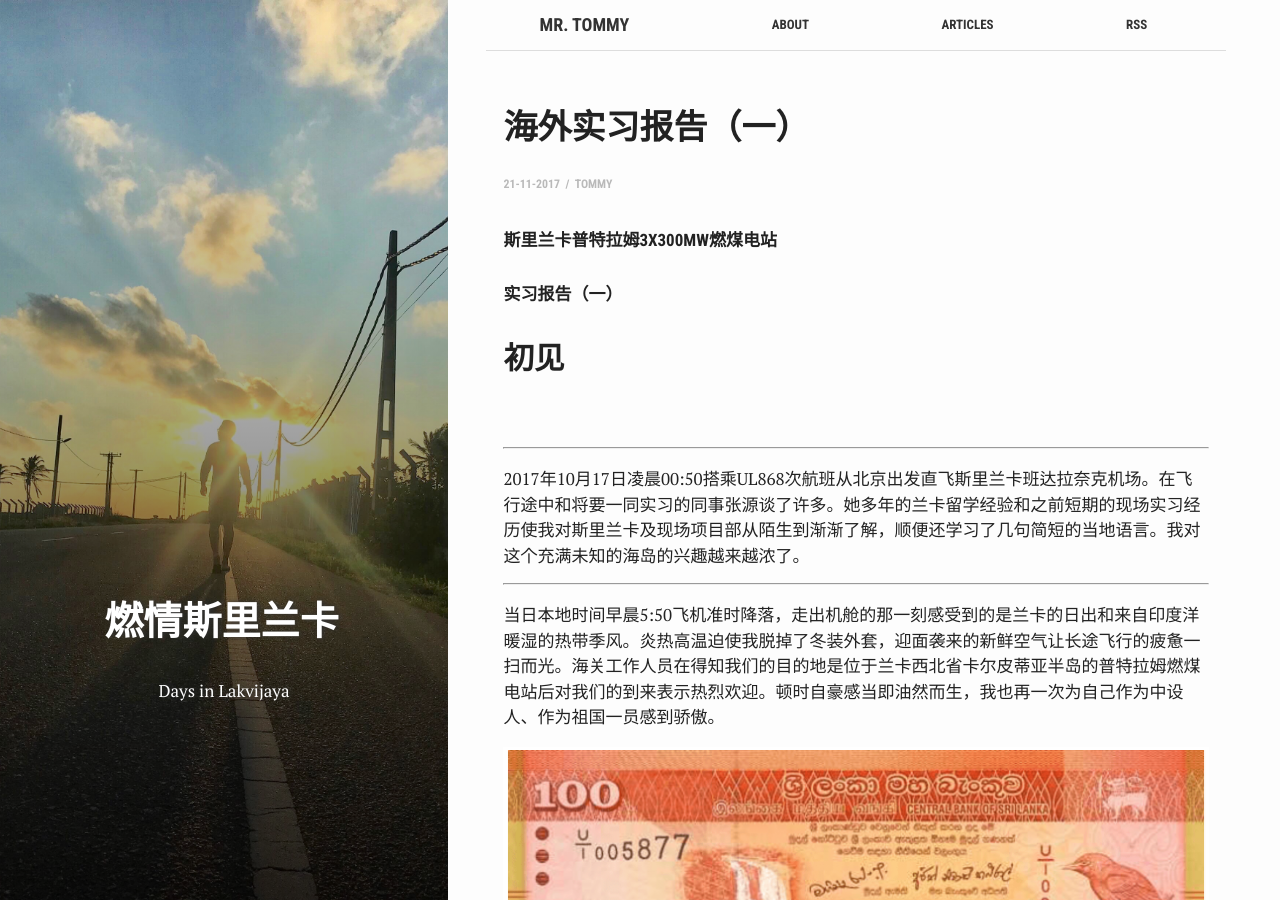
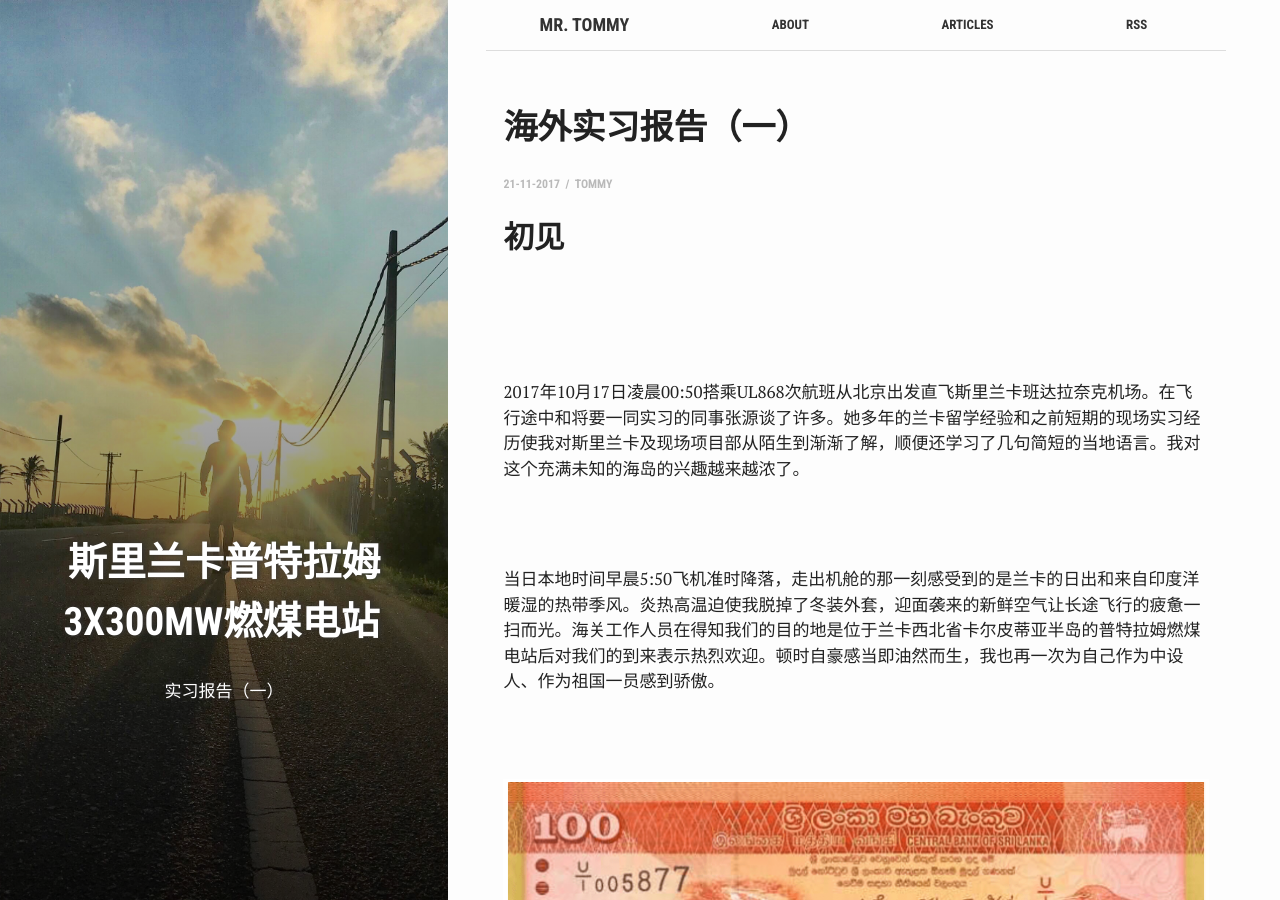
Before and after one commit to ceevon/hello-world, a Jekyll site: the page built from _posts/2017-11-21-Interns Report.md, in a window 1280 px wide and 900 px high. Built offline with Jekyll 4.4.1, drawn with Linux system fonts in a browser that asks for light colours.

Commit message:
line space

```diff
--- a/_posts/2017-11-21-Interns Report.md
+++ b/_posts/2017-11-21-Interns Report.md
@@ -3,84 +3,109 @@ bg: "rails.jpg"
 layout: post
 title:  "海外实习报告（一）"
 crawlertitle: "Days in Lakvijaya"
-summary: "Days in Lakvijaya"
+summary: "实习报告（一）"
 date:   2017-11-21 08:09:47 +0700
 categories: posts
-tags: ['燃情斯里兰卡']
+tags: ['斯里兰卡普特拉姆3X300MW燃煤电站']
 author: Tommy
 
 ---
-##### 斯里兰卡普特拉姆3X300MW燃煤电站
-##### 实习报告（一）
+
 
 
 ## 初见
 <br>
-
----
-
+<br>
+<br>
 
 2017年10月17日凌晨00:50搭乘UL868次航班从北京出发直飞斯里兰卡班达拉奈克机场。在飞行途中和将要一同实习的同事张源谈了许多。她多年的兰卡留学经验和之前短期的现场实习经历使我对斯里兰卡及现场项目部从陌生到渐渐了解，顺便还学习了几句简短的当地语言。我对这个充满未知的海岛的兴趣越来越浓了。
 
----
+<br>
+<br>
+
 当日本地时间早晨5:50飞机准时降落，走出机舱的那一刻感受到的是兰卡的日出和来自印度洋暖湿的热带季风。炎热高温迫使我脱掉了冬装外套，迎面袭来的新鲜空气让长途飞行的疲惫一扫而光。海关工作人员在得知我们的目的地是位于兰卡西北省卡尔皮蒂亚半岛的普特拉姆燃煤电站后对我们的到来表示热烈欢迎。顿时自豪感当即油然而生，我也再一次为自己作为中设人、作为祖国一员感到骄傲。
 
-
+<br>
+<br>
 
 [![post1-1]({{ site.images | relative_url }}/post1-1.png)]({{ site.images | relative_url }}/post1-1.png)
 
 *图一：百元面额斯里兰卡卢比*
+
 <br>
-
+<br>
 
 出机场前，在机场银行柜台换了一些斯里兰卡卢比。一百元面额纸币上呈现的是普特拉姆燃煤电站的全景图，2011年兰卡政府以此来纪念这个兰卡全国装机容量最大，发电量占全国电网电量45%以上的中斯最大经济合作项目。
 
----
+<br>
+<br>
 
 由于没有手机卡也没有网络连接，刚出机场时还有些担心联系不上接机同事。但是，拿着接机牌站在到达厅门口的司机Dilak证明了这个担心是完全多余的。
+
+<br>
+<br>
 
 [![post1-2]({{ site.images | relative_url }}/post1-2.png)]({{ site.images | relative_url }}/post1-2.png)
 
 *图二：项目现场CMEC营地*
+
+<br>
 <br>
 
 三小时后，车子平稳的停在了项目现场大院。迎接我们的是现场副经理李荣总和大管家蔡叔。我惊讶于领导们的细心，也感叹领导对于员工无微不至的关怀。住所已经早早的安排人打扫干净，房间里也摆好了生活必需品，一切都井然有序。从国内起飞，到直达项目现场，这种无缝式衔接让我在初入这个陌生岛国时感受到了家温暖与归属感。
 
----
+<br>
+<br>
 
 远处屹立着醒目的庞然大物，就是兰卡电力核心之源普特拉姆燃煤电站，或许用当地人更为贴切的名字：**拉克维加耶燃煤电站**。
 
-
+<br>
+<br>
+<br>
 
 ## 渐入佳境
+
+<br>
+<br>
 <br>
 
----
 
 [![post1-3]({{ site.images | relative_url }}/post1-3.png)]({{ site.images | relative_url }}/post1-3.png)
 
 *图三：普特拉姆3X300MW燃煤电站全景图*
+
+<br>
 <br>
 
 卡尔皮蒂亚半岛大部分的土地都被椰子林占据，高出椰子林的是零星点缀的风电机组，而高耸入云的那就是矗立在海边的电站的三座巨型烟囱。在刚建成的几年里不仅是记者，连当地居民都在质疑这个烟囱不会冒烟的电站是否真正在发电。实际上，这也从侧面证明了电站的环评达标，烟气除尘脱硫达到国际领先水平。
 
+<br>
+
 她不仅为政府带来了丰厚回报，也为千家万户兰卡人带来实实在在的经济实惠，建成后的电价下调25%就是最好证明。“清洁型”电站的顺利移交不仅为公司记上了浓墨重彩的一笔，也响应了习主席提出的构建人类命运共同体的号召，为兰卡实现了社会、经济效益双丰收。
 
----
+<br>
+<br>
 
 初入现场实习，我们对电站的很多设备都不熟悉。我的导师，现场总工李文峰总多次带领我们深入厂区内部，从电站整体结构到具体设备功能，从输煤码头到汽轮机发电机室，从电站外围到中控室，深入浅出地为我们讲解，使我们将国内实习的理论知识与具像化的现场内容串联在一起，更加深刻的了解燃煤电站的运行原理。
 
+<br>
 
 作为事业部投融资专员，金融财务评估测算能力固然重要，但是评估报告的价值严重依赖数据输入端的准确性和可信度。因此，在数据输入资料第一手来源项目现场的实习经历就难能可贵、光阴珠玉了。现场口译、公文翻译、与业主沟通开会、标书的整理打印装订等，这些琐碎而又重要的工作在现场各位同事的悉心帮助下有条不紊的进行着。每每编撰、翻译公文时我都会想起国内实习期间束光辉老师幽默风趣的公文写作课，而在处理项目消缺、标书精读等工作的时候，陈勇强老师在课上监督我们默写FIDIC条款的情形又浮现眼前。
+
+<br>
+<br>
 
 [![post1-4]({{ site.images | relative_url }}/post1-4.png)]({{ site.images | relative_url }}/post1-4.png)
 
 *图四：黄昏（电站主体和输煤栈桥）*
+
+<br>
 <br>
 
 在电站的实习工作并没有想象中的那么轻松，尤其是在新项目投标准备时工作更为繁忙。但是，不仅仅是年轻的员工，驻守电站多年前辈们认真负责、一丝不苟的工作态度也引领者我们新员工奋勇向前。暴雨冲掉了他们的汗水，烈日烘干了他们的衣衫，退休返聘的他们高烧不下战线，身体抱恙的他深夜依旧在现场巡检，监督保障项目施工的安全。与他们相比，我们没有理由抱怨。
 
----
+<br>
+<br>
 
 斯里兰卡项目现场虽没有都市的喧嚣，但却有海岛特有的宁静；虽没有高楼林立的繁华，但却有原始情调的质朴；虽没有旖旎风景，但却有诗画丹青；虽没有琼楼玉宇贝阙珠宫，却有年高德昭殚精毕力。
 
```
